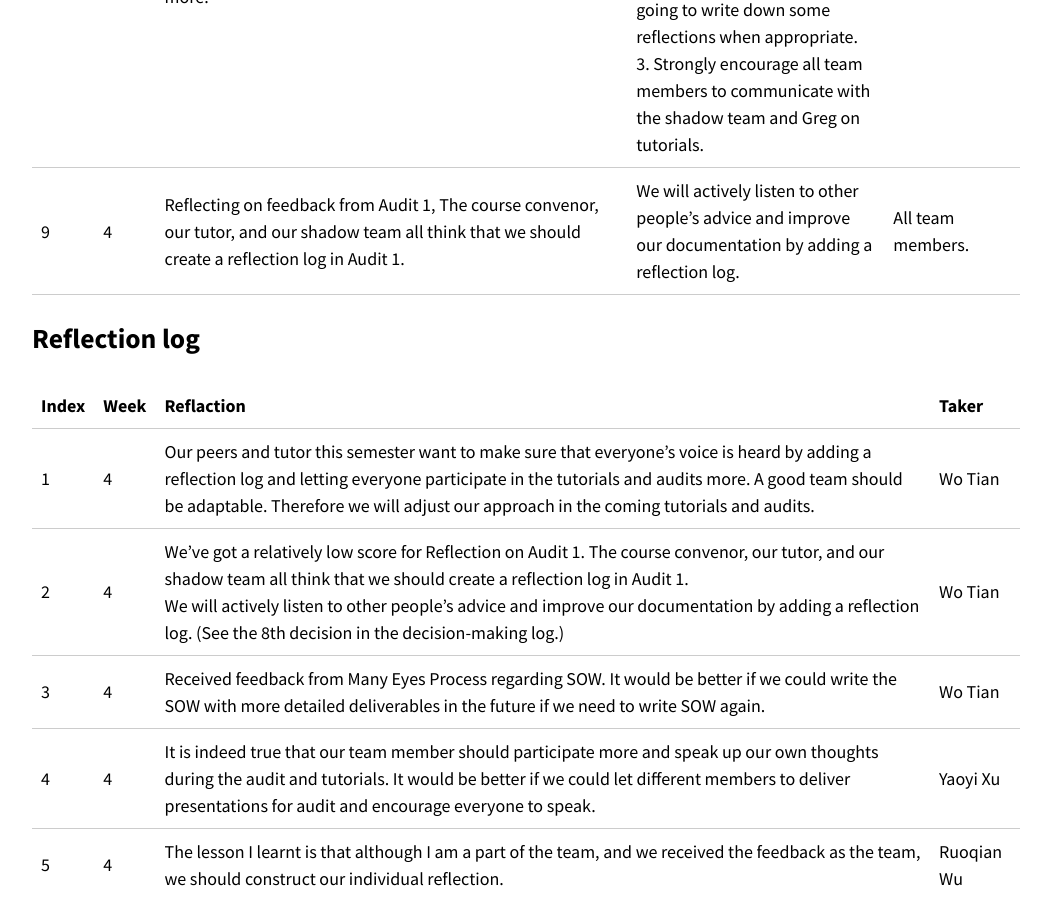
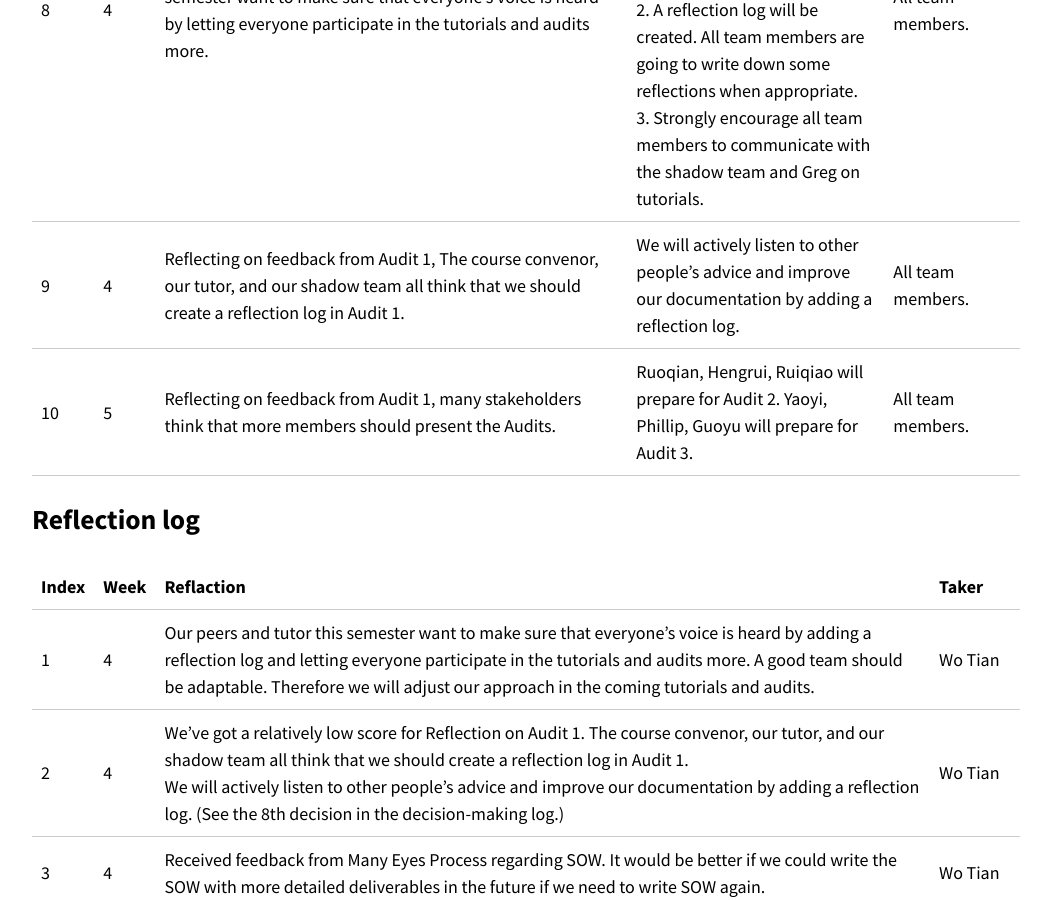
Before and after one commit to optofab/optofab.github.io, a Jekyll site: the page built from logs.md, in a window 1280 px wide and 900 px high, scrolled down 23374 px. Shown: the whole window, without its empty margins (114-1165 px from the left). Built offline with Jekyll 4.4.1, drawn with Linux system fonts in a browser that asks for light colours; nearby versions of some CDN libraries; emoji names are drawn with the system emoji font; some of the changed text lies outside the part shown.

Commit message:
Update logs.md

```diff
--- a/logs.md
+++ b/logs.md
@@ -694,7 +694,7 @@
   - Update landing page, including creating a reflection log, reviewing and editing newly added content, update reflections in reflection log, decisions in decision-making log, work records. (~ 0.75h)
   - Communication besides meetings, e.g., asking ANU delegate to sign the IP agreement via email, communicating with OptoFab via Slack, communicating with team members via WeChat by texting or audio calling. (~ 0.75h)
   - Attend tutorial. (2 hours)
-  - Attend Workshop 1: Know Yourself to Build Your Future Career. (2 hours)
+  - Attend Workshop 1: Know Yourself to Build Your Future Career and complete WPP task 1. (3 hours)
 
 <hr class="hr-dotted">
 
@@ -768,6 +768,7 @@
   - Prepare for meetings and record client meeting minutes. (1h)
   - Communication besides meetings, e.g., communicating with OptoFab via Slack, communicating with team members via WeChat by texting or audio calling. (0.5h)
   - Order Management System front-end development. (0.5h)
+  - Update landing page, including update the fully signed IP agreement, update decisions in decision-making log, work records. (0.25h)
 
 <hr class="hr-dotted">
 
@@ -821,6 +822,7 @@
 | 7         | 4        | Database is just a part of the backend of one of the web applications that we are developing. Calling the customer portal the website and the order management system the database is not very clear.                                                                                                                                                                                                                                                                                                                           | Specify that current two products as the Customer Portal and the Order Management System.                                                                                                                                                                                                                                                                                                                                           | All team members.                                   |
 | 8         | 4        | Reflecting on feedback from Audit 1, our peers and tutor this semester want to make sure that everyone's voice is heard by letting everyone participate in the tutorials and audits more.                                                                                                                                                                                                                                                                                                                                       | We will adjust our approach in the coming tutorials and audits.<br/> 1. The project manager will only be engaging in the Q&A session. Other team members will be in charge of presenting the Audits. <br/> 2. A reflection log will be created. All team members are going to write down some reflections when appropriate. <br/> 3. Strongly encourage all team members to communicate with the shadow team and Greg on tutorials. | All team members.                                   |
 | 9         | 4        | Reflecting on feedback from Audit 1, The course convenor, our tutor, and our shadow team all think that we should create a reflection log in Audit 1.                                                                                                                                                                                                                                                                                                                                                                           | We will actively listen to other people's advice and improve our documentation by adding a reflection log.                                                                                                                                                                                                                                                                                                                          | All team members.                                   |
+| 10         | 5        | Reflecting on feedback from Audit 1, many stakeholders think that more members should present the Audits.                                                                                                                                                                                                                                                                                                                                                                          | Ruoqian, Hengrui, Ruiqiao will prepare for Audit 2. Yaoyi, Phillip, Guoyu will prepare for Audit 3.                                                                                                                                                                                                                                                                                                                          | All team members.                                   |
 
 ## Reflection log
 
```
